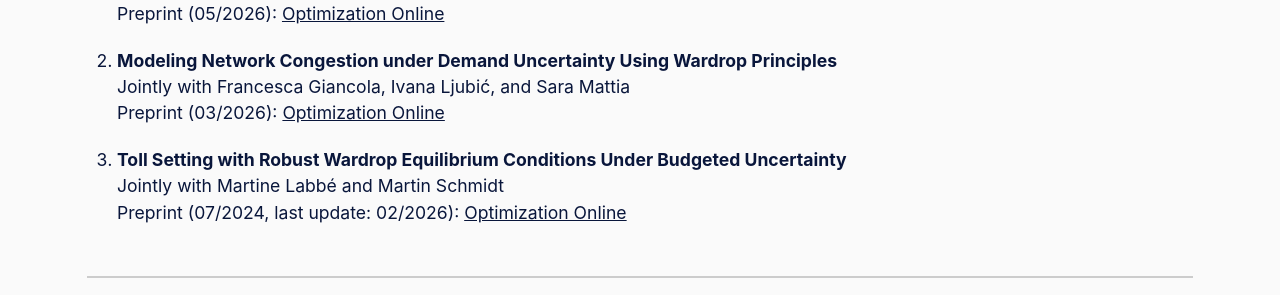
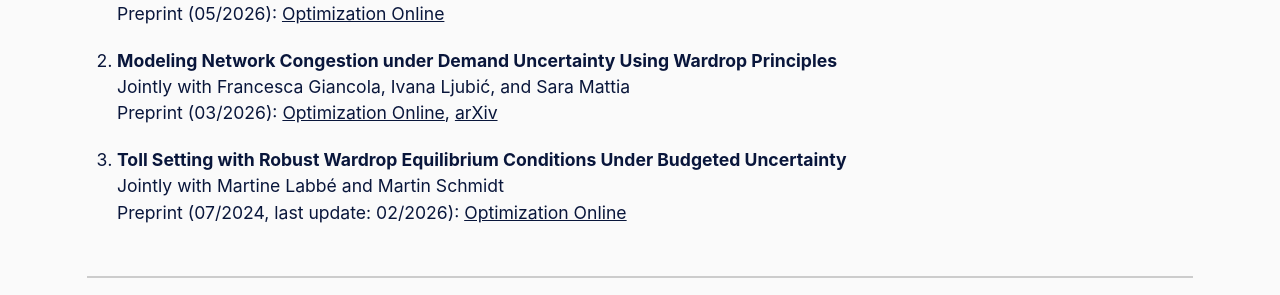
Before and after one commit to YasmineBeck/YasmineBeck.github.io, a Jekyll site: the page built from _pages/publications.html, in a window 1280 px wide and 900 px high. Shown: the part 348-643 px from the top of the window. Built offline with Jekyll 4.4.1, drawn with Linux system fonts in a browser that asks for light colours; cached includes are drawn as plain includes; some web fonts are replaced; formulas are drawn with MathJax 3.

```diff
--- a/_pages/publications.html
+++ b/_pages/publications.html
@@ -92,7 +92,8 @@ author_profile: false
     <li>
       <strong>Modeling Network Congestion under Demand Uncertainty Using Wardrop Principles</strong><br>
       Jointly with Francesca Giancola, Ivana Ljubi&cacute;, and Sara Mattia<br>
-      Preprint (03/2026): <a href="https://optimization-online.org/?p=34014">Optimization Online</a>
+      Preprint (03/2026): <a href="https://optimization-online.org/?p=34014">Optimization Online</a>,
+      <a href="https://arxiv.org/abs/2608.18708">arXiv</a>
     </li>
     <li>
       <strong>Toll Setting with Robust Wardrop Equilibrium Conditions Under Budgeted Uncertainty</strong><br>
```
